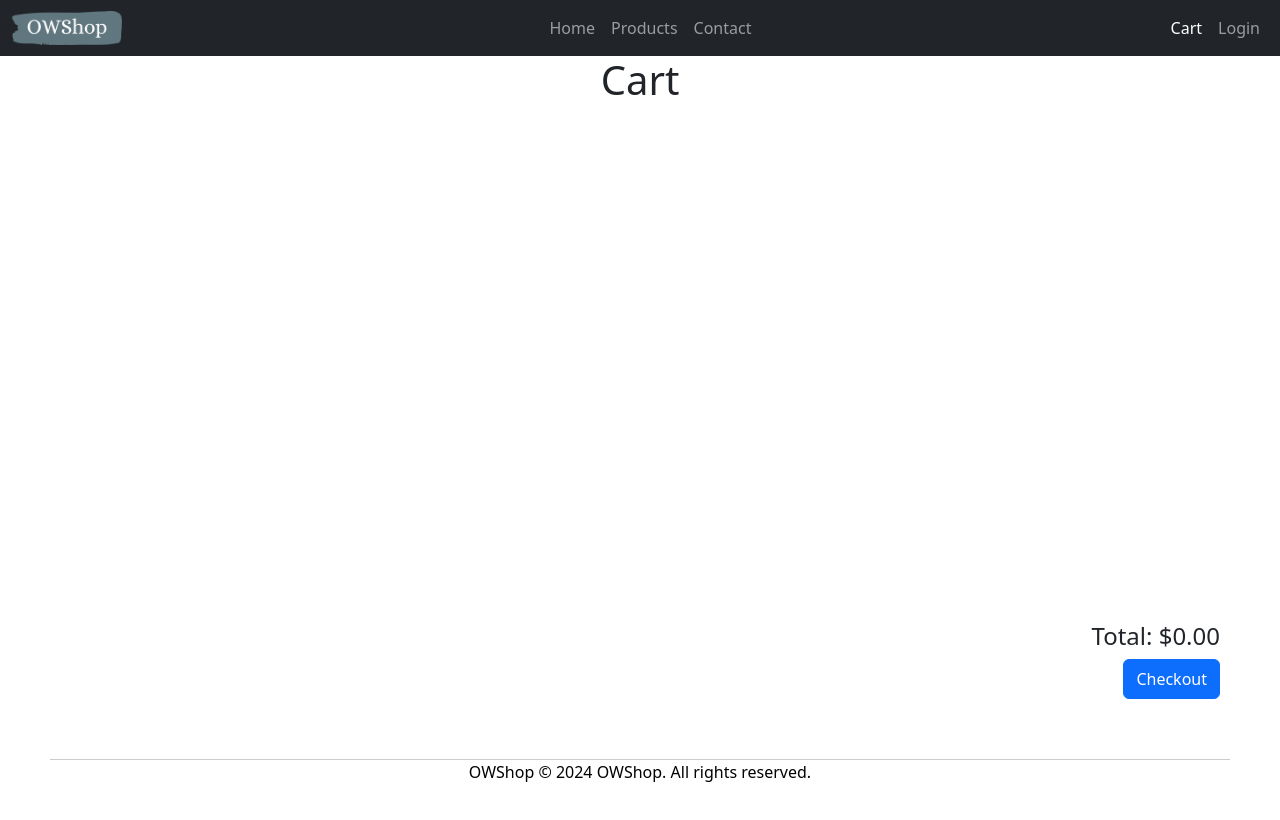
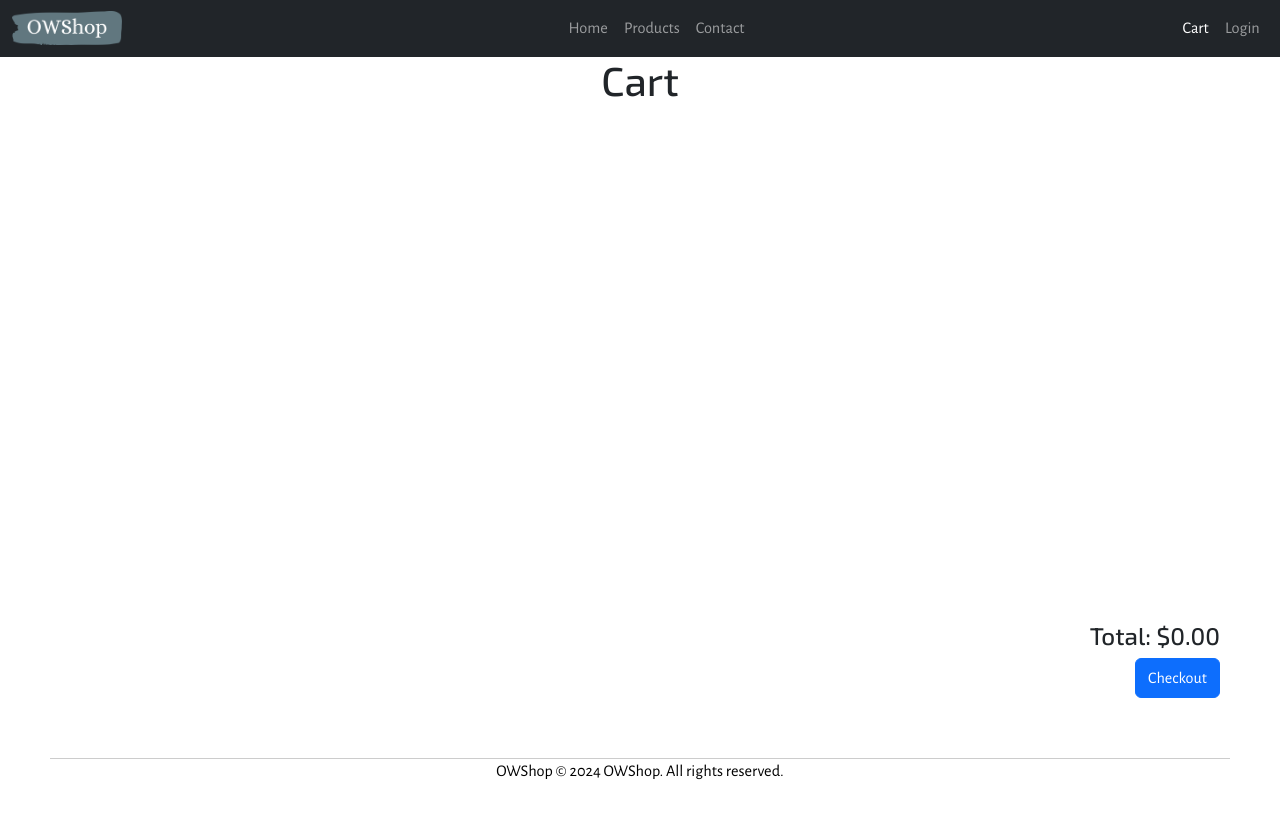
Before and after one commit to anmaletic/OWShop, a React (Vite) app: page /cart in a window 1280 px wide. Shown: the top 820 px of the page. Built offline with nearby package versions, Linux system fonts and the light colour scheme.

Commit message:
Added custom variables

```diff
--- a/src/App.css
+++ b/src/App.css
@@ -1,3 +1,19 @@
+:root {
+    --title-font: 'Exo 2', sans-serif;
+    --body-font: 'Alegreya Sans';
+    --font-size: 1.01rem;
+}
+
+html, body {
+    font-family: var(--body-font);
+    font-size: var(--font-size);
+    height: 100%;
+}
+
+h1, .h1, h2, .h2, h3, .h3, h4, .h4, h5, .h5, h6, .h6 {
+    font-family: var(--title-font);
+}
+
 #root{
     height: calc(100vh - 56px);
     padding: 0;
@@ -190,15 +206,6 @@
     }
 }
 
-.cart-item-card {
-    display: flex;
-    flex-direction: column;
-    flex: 1;
-    padding: 10px;
-    border-bottom: 1px solid #ccc;
-    width: 100%;
-}
-
 .cart-item-content {
     display: flex;
     flex-direction: row;
```
